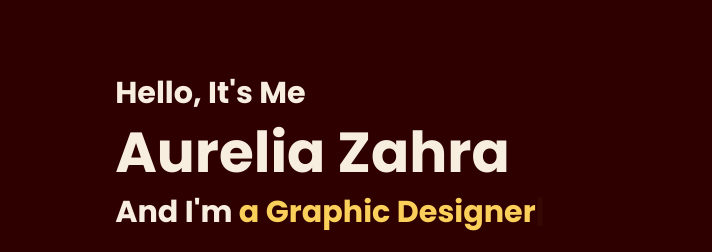
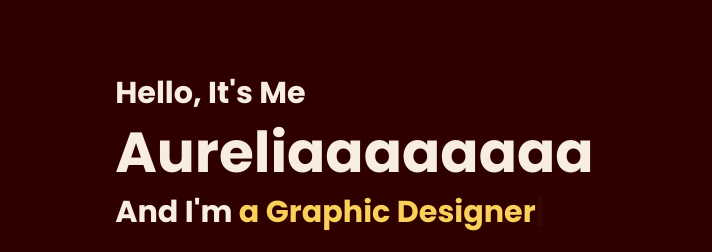
Before and after one commit to aureliazahra/ayam-saos, a plain HTML site: page nasi.html in a window 1280 px wide. Shown: the part 205-457 px from the top of the page, 0-712 px from the left. Drawn offline with nearby package versions, Linux system fonts and the light colour scheme; grey boxes are pictures that could not be loaded.

Commit message:
first modif

```diff
--- a/nasi.html
+++ b/nasi.html
@@ -28,7 +28,7 @@
     <section class = "home" id="home">
         <div class="home-content">
             <h3>Hello, It's Me</h3>
-            <h1>Aurelia Zahra</h1>
+            <h1>Aureliaaaaaaaa</h1>
             <h3>And I'm <span class="multiple-text"></span></h3>
             <p>Exploring the intersection of software, artificial intelligence, and visual design to build smart and impactful digital experiences.</p>
             <div class="socmed">
```
